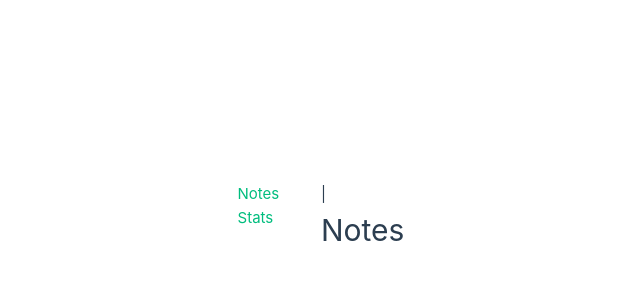
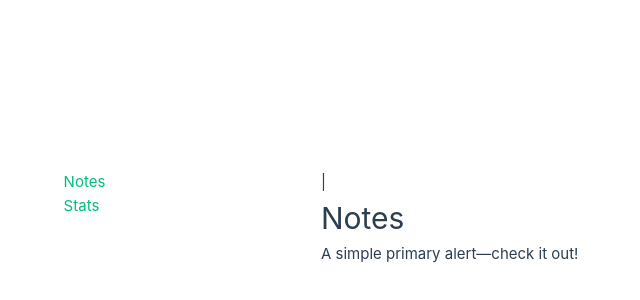
Before and after one commit to moabdurrakib/note-ball-app-vue3, a Vue app: page / in a window 1280 px wide. Shown: the part 182-482 px from the top of the page, without its empty margins (319-959 px from the left). Built offline with nearby package versions, Linux system fonts and the light colour scheme.

Commit message:
installing bootstrap

```diff
--- a/package.json
+++ b/package.json
@@ -7,6 +7,8 @@
     "preview": "vite preview --port 4173"
   },
   "dependencies": {
+    "@popperjs/core": "^2.11.6",
+    "bootstrap": "^5.2.1",
     "vue": "^3.2.38",
     "vue-router": "^4.1.5"
   },
--- a/src/App.vue
+++ b/src/App.vue
@@ -3,3 +3,5 @@
   <router-link to="/stats">Stats</router-link>
   <RouterView />
 </template>
+
+<style></style>
--- a/src/main.js
+++ b/src/main.js
@@ -4,6 +4,8 @@
 
 
 import './assets/main.css'
+// import "bootstrap/dist/css/bootstrap.min.css"
+// import "bootstrap"
 
 
 
--- a/src/views/ViewNotes.vue
+++ b/src/views/ViewNotes.vue
@@ -1,5 +1,8 @@
 <template>
   <div class="notes">
     <h1>Notes</h1>
+    <div class="alert alert-primary" role="alert">
+      A simple primary alert—check it out!
+    </div>
   </div>
 </template>
```
Also changed, not shown: 1 other file (tests, documents, lock files or other folders).
